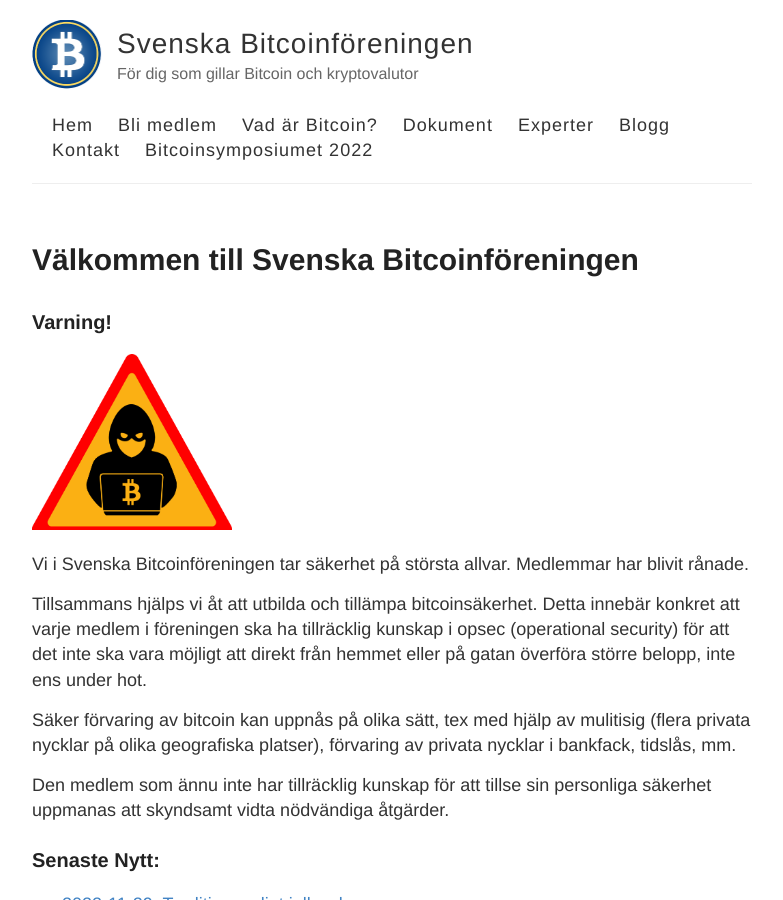
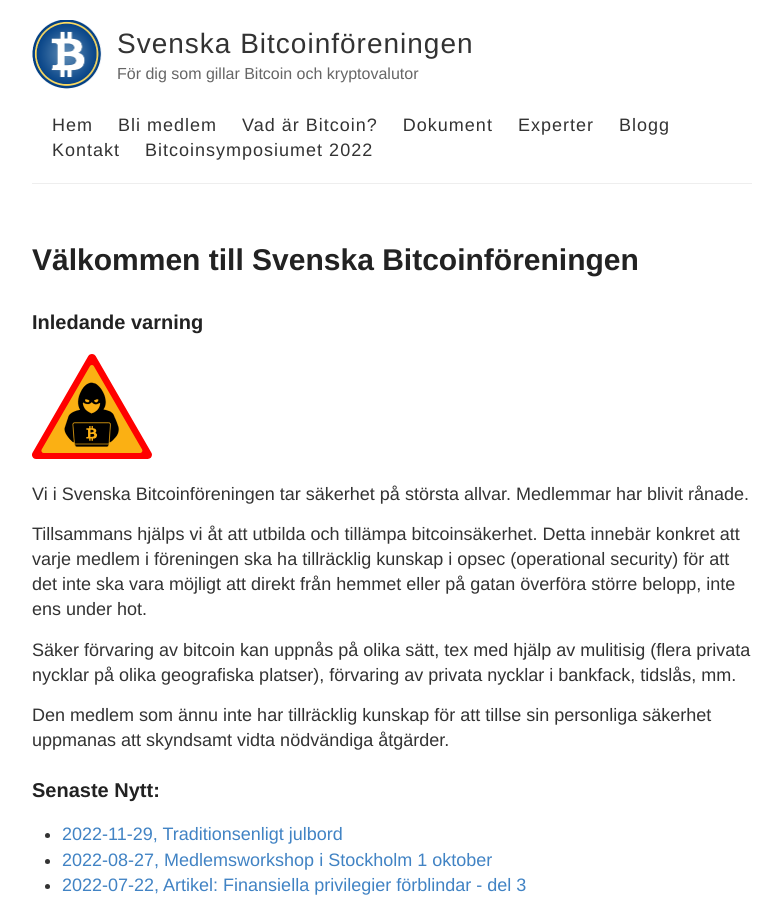
Before and after one commit to bitcoinforeningen/bitcoinforeningen.github.io, a Jekyll site: the page built from index.md, in a window 1280 px wide and 900 px high. Shown: the whole window, without its empty margins (248-1031 px from the left). Built offline with Jekyll 4.4.1, drawn with Linux system fonts in a browser that asks for light colours.

Commit message:
Update index.md

```diff
--- a/index.md
+++ b/index.md
@@ -4,8 +4,8 @@ title: Välkommen till Svenska Bitcoinföreningen
 permalink: /
 ---
 
-### Varning!
-<img src="images/bitcoinbrott.png" width="200">
+### Inledande varning
+<img src="images/bitcoinbrott.svg" width="120">
 
 Vi i Svenska Bitcoinföreningen tar säkerhet på största allvar. Medlemmar har blivit rånade.
 
```
